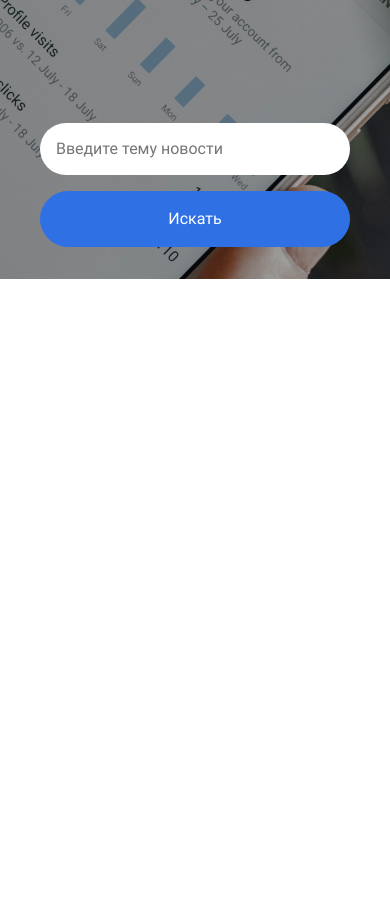
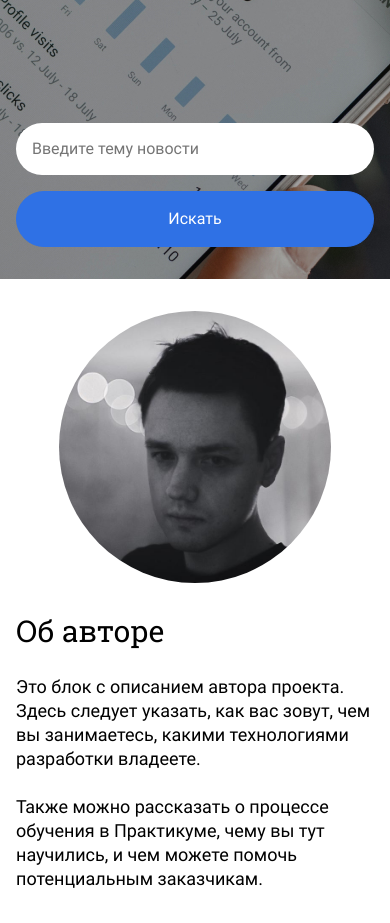
Before and after one commit to evgenii-code/news-explorer-frontend, a website built with webpack: page src/index.html in a window 390 px wide. Shown: the part 257-1180 px from the top of the page. Before the commit the page ends 844 px from the top, so only its background shows below. Built offline with nearby package versions, Linux system fonts and the light colour scheme.

Commit message:
author block

```diff
--- /dev/null
+++ b/src/blocks/author/__about/author__about.css
@@ -0,0 +1,9 @@
+.author__about {
+  margin-left: 56px;
+}
+
+@media screen and (max-width: 540px) {
+  .author__about {
+    margin-left: 0;
+  }
+}
--- /dev/null
+++ b/src/blocks/author/__container/author__container.css
@@ -0,0 +1,10 @@
+.author__container {
+  display: flex;
+}
+
+@media screen and (max-width: 540px) {
+  .author__container {
+    flex-direction: column;
+    align-items: center;
+  }
+}
--- /dev/null
+++ b/src/blocks/author/__description/author__description.css
@@ -0,0 +1,9 @@
+.author__description {
+  font-weight: 400;
+  font-style: normal;
+  font-size: 18px;
+  line-height: 24px;
+  margin: 0;
+  margin-top: 24px;
+  max-width: 600px;
+}
--- /dev/null
+++ b/src/blocks/author/__image/author__image.css
@@ -0,0 +1,17 @@
+.author__image {
+  border-radius: 50%;
+  max-width: 464px;
+  object-fit: cover;
+}
+
+@media screen and (max-width: 768px) {
+  .author__image {
+    max-width: 232px;
+  }
+}
+
+@media screen and (max-width: 540px) {
+  .author__image {
+    max-width: 272px;
+  }
+}
--- /dev/null
+++ b/src/blocks/author/__title/author__title.css
@@ -0,0 +1,24 @@
+.author__title {
+  margin: 0;
+  margin-top: 51px;
+
+  font-weight: 400;
+  font-style: normal;
+  font-size: 40px;
+  line-height: 46px;
+}
+
+@media screen and (max-width: 768px) {
+  .author__title {
+    font-size: 30px;
+    line-height: 40px;
+
+    margin-top: 0;
+  }
+}
+
+@media screen and (max-width: 540px) {
+  .author__title {
+    margin-top: 24px;
+  }
+}
--- /dev/null
+++ b/src/blocks/author/author.css
@@ -0,0 +1,21 @@
+@import url('./__about/author__about.css');
+@import url('./__container/author__container.css');
+@import url('./__description/author__description.css');
+@import url('./__title/author__title.css');
+@import url('./__image/author__image.css');
+
+.author {
+  padding: 80px 0;
+}
+
+@media screen and (max-width: 768px) {
+  .author {
+    padding: 61px 0;
+  }
+}
+
+@media screen and (max-width: 540px) {
+  .author {
+    padding: 32px 0;
+  }
+}
--- a/src/blocks/container/container.css
+++ b/src/blocks/container/container.css
@@ -8,7 +8,7 @@
   }
 }
 
-@media screen and (max-width: 320px) {
+@media screen and (max-width: 540px) {
   .container {
     padding: 0 16px;
   }
--- a/src/blocks/search/__container/search__container.css
+++ b/src/blocks/search/__container/search__container.css
@@ -14,12 +14,6 @@
 
 @media screen and (max-width: 540px) {
   .search__container {
-    padding: 0 40px;
-  }
-}
-
-@media screen and (max-width: 320px) {
-  .search__container {
     padding: 0 16px;
   }
 }
--- a/src/index.html
+++ b/src/index.html
@@ -45,6 +45,23 @@
       </div>
     </section>
 
+    <section class="main__author author">
+      <div class="author__container container">
+        <picture>
+          <source src="<%=require('./assets/images/author-avatar-small.jpg')%>" media="(min-width: 480px)">
+          <img src="<%=require('./assets/images/author-avatar-normal.jpg')%>" alt="Фото автора" class="author__image">
+        </picture>
+
+        <div class="author__about">
+          <h2 class="author__title font font_family_roboto-slab">Об авторе</h2>
+
+          <p class="author__description">Это блок с описанием автора проекта. Здесь следует указать, как вас зовут, чем вы занимаетесь, какими технологиями разработки владеете.</p>
+          <p class="author__description">Также можно рассказать о процессе обучения в Практикуме, чему вы тут научились, и чем можете помочь потенциальным заказчикам.</p>
+        </div>
+
+      </div>
+    </section>
+
     <div class="container">
 
     </div>
--- a/src/style.css
+++ b/src/style.css
@@ -11,6 +11,7 @@
 @import url('./blocks/search/search.css');
 @import url('./blocks/link/link.css');
 @import url('./blocks/description/description.css');
+@import url('./blocks/author/author.css');
 /* @import url('./blocks/'); */
 /* @import url('./blocks/'); */
 /* @import url('./blocks/'); */
@@ -27,4 +28,3 @@
 /* @import url('./blocks/'); */
 /* @import url('./blocks/'); */
 /* @import url('./blocks/'); */
-/* @import url('./blocks/'); */
```
Also changed, not shown: src/assets/images/author-avatar-normal.jpg (added), src/assets/images/author-avatar-small.jpg (added), src/assets/images/author-avatar.jpg (deleted).
